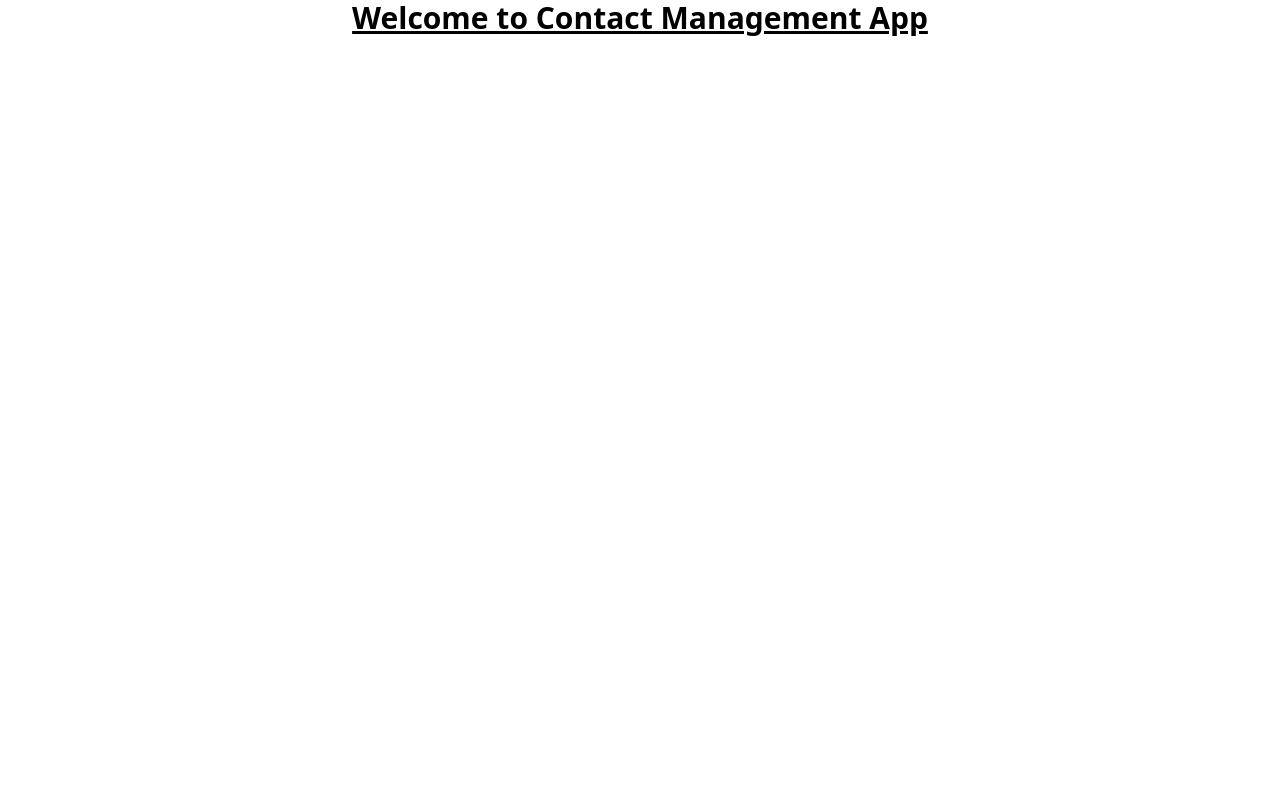
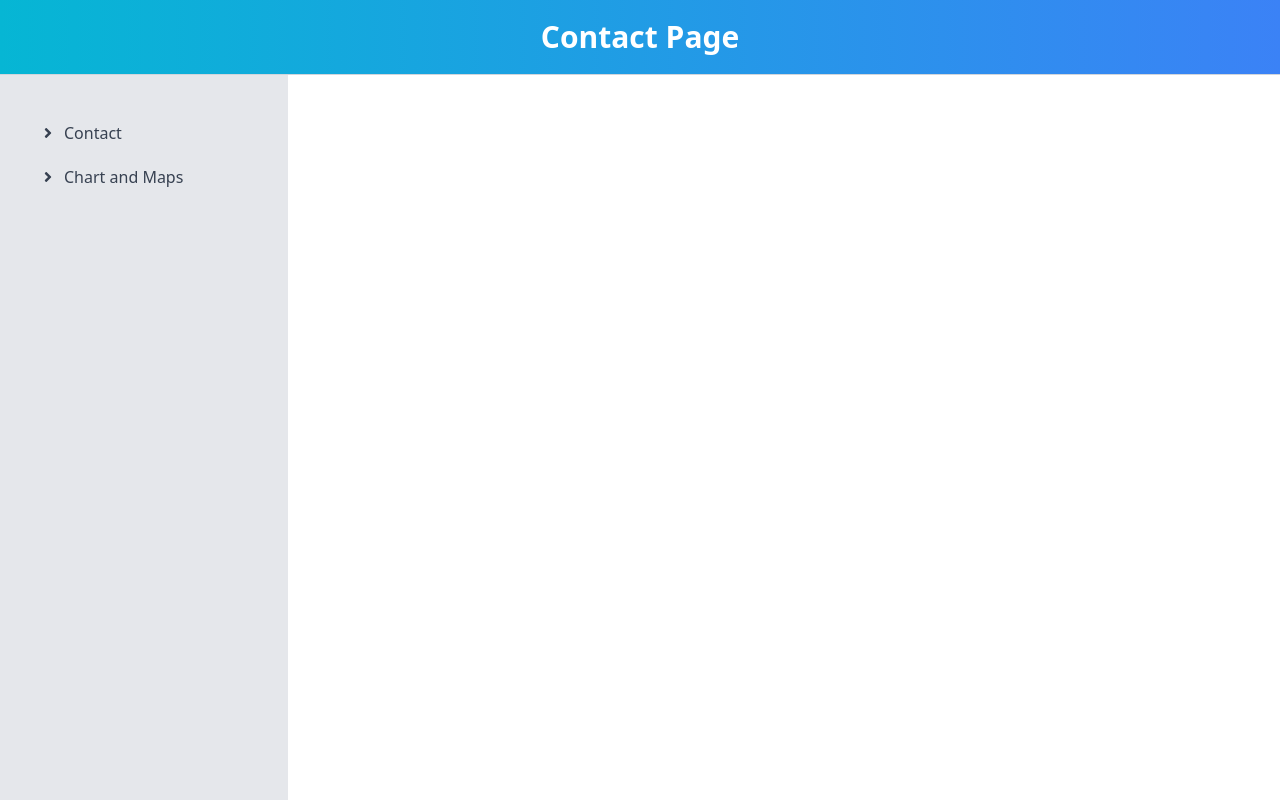
Before and after one commit to ranaahmedzn/contact-management, a React (Create React App) app: page / in a window 1280 px wide. Built offline with nearby package versions, Linux system fonts and the light colour scheme; the HTML template or start-up script is replaced by a standard one.

Commit message:
created responsive dashboard layout

```diff
--- a/package.json
+++ b/package.json
@@ -13,6 +13,7 @@
     "@types/react-dom": "^18.2.7",
     "react": "^18.2.0",
     "react-dom": "^18.2.0",
+    "react-icons": "^4.10.1",
     "react-router-dom": "^6.15.0",
     "react-scripts": "5.0.1",
     "typescript": "^4.9.5",
--- /dev/null
+++ b/src/components/DashboardDrawer.tsx
@@ -0,0 +1,36 @@
+import { useState } from 'react';
+import { NavLink } from "react-router-dom";
+import { HiMenuAlt1 } from "react-icons/hi";
+import { FaAngleRight } from "react-icons/fa";
+
+const DashboardDrawer = () => {
+    const [openDrawer, setOpenDrawer] = useState<boolean>(false);
+
+    return (
+        <div className='flex gap-3 md:hidden'>
+            <HiMenuAlt1 size={28} onClick={() => setOpenDrawer(!openDrawer)} />
+
+            {/* drawer for smaller devices */}
+            <aside className={`absolute ${openDrawer ? "top-[75px] left-0" : "top-[75px] -left-full"} w-full h-[calc(100vh-75px)] bg-blue-200 text-white transition-all duration-500`}>
+                <div className='flex flex-col h-[calc(100%-120px)] justify-between pl-4 pt-6'>
+                    <ul>
+                        <li>
+                            <NavLink to='/dashboard/contact' className="hover:bg-gray-500 font-medium hover:bg-opacity-20 flex items-center text-gray-700 py-1.5 px-4 rounded space-x-2 cursor-pointer transition-all duration-300">
+                                <FaAngleRight />
+                                <span>Contact</span>
+                            </NavLink>
+                        </li>
+                        <li>
+                            <NavLink to='/dashboard/charts-maps' className="hover:bg-gray-500 font-medium hover:bg-opacity-20 flex items-center text-gray-700 py-1.5 px-4 rounded space-x-2 cursor-pointer transition-all duration-300">
+                                <FaAngleRight />
+                                <span>Chart and Maps</span>
+                            </NavLink>
+                        </li>
+                    </ul>
+                </div>
+            </aside>
+        </div>
+    );
+};
+
+export default DashboardDrawer;
--- a/src/index.tsx
+++ b/src/index.tsx
@@ -1,15 +1,29 @@
 import React from 'react';
 import ReactDOM from 'react-dom/client';
 import './index.css';
-import App from './App';
+// import App from './App';
 import reportWebVitals from './reportWebVitals';
+
+import {
+  createBrowserRouter,
+  RouterProvider,
+} from "react-router-dom";
+import "./index.css";
+import Dashboard from './layouts/Dashboard';
+
+const router = createBrowserRouter([
+  {
+    path: "/",
+    element: <Dashboard />,
+  },
+]);
 
 const root = ReactDOM.createRoot(
   document.getElementById('root') as HTMLElement
 );
 root.render(
   <React.StrictMode>
-    <App />
+    <RouterProvider router={router} />
   </React.StrictMode>
 );
 
--- /dev/null
+++ b/src/layouts/Dashboard.tsx
@@ -0,0 +1,48 @@
+import React from 'react';
+import { NavLink, Outlet } from "react-router-dom";
+import DashboardDrawer from '../components/DashboardDrawer';
+import { FaAngleRight } from "react-icons/fa";
+
+const Dashboard = () => {
+    return (
+        <div className="w-full h-screen overflow-x-auto">
+            <nav className='relative w-full h-[75px] px-4 md:px-0 flex items-center justify-between md:justify-center border-b border-gray-300 text-white bg-gradient-to-r from-cyan-500 to-blue-500'>
+                {/* dashboard drawer for smaller devices */}
+                <DashboardDrawer />
+
+                <h3 className='text-3xl font-semibold text-center'>
+                    Contact Page
+                </h3>
+            </nav>
+
+            <div className="flex">
+                {/* dashboard sidebar for large devices */}
+                <aside className="hidden md:block sticky top-0 w-72 h-[calc(100vh-75px)] pt-5 px-4 bg-gray-200">
+                    <div className="pl-2 pt-5 pr-4">
+                        <ul className="space-y-2 dashboard-menu">
+                            <li>
+                                <NavLink to='/dashboard/contact' className="hover:bg-gray-500 font-medium hover:bg-opacity-20 flex items-center text-gray-700 py-1.5 px-4 rounded space-x-2 cursor-pointer transition-all duration-300">
+                                    <FaAngleRight />
+                                    <span>Contact</span>
+                                </NavLink>
+                            </li>
+                            <li>
+                                <NavLink to='/dashboard/charts-maps' className="hover:bg-gray-500 font-medium hover:bg-opacity-20 flex items-center text-gray-700 py-1.5 px-4 rounded space-x-2 cursor-pointer transition-all duration-300">
+                                    <FaAngleRight />
+                                    <span>Chart and Maps</span>
+                                </NavLink>
+                            </li>
+                        </ul>
+                    </div>
+                </aside>
+
+                {/* dashboard content */}
+                <div className="m-7 w-2/3 flex-grow">
+                    <Outlet />
+                </div>
+            </div>
+        </div>
+    );
+};
+
+export default Dashboard;
```
Also changed, not shown: 1 other file (tests, documents, lock files or other folders).
